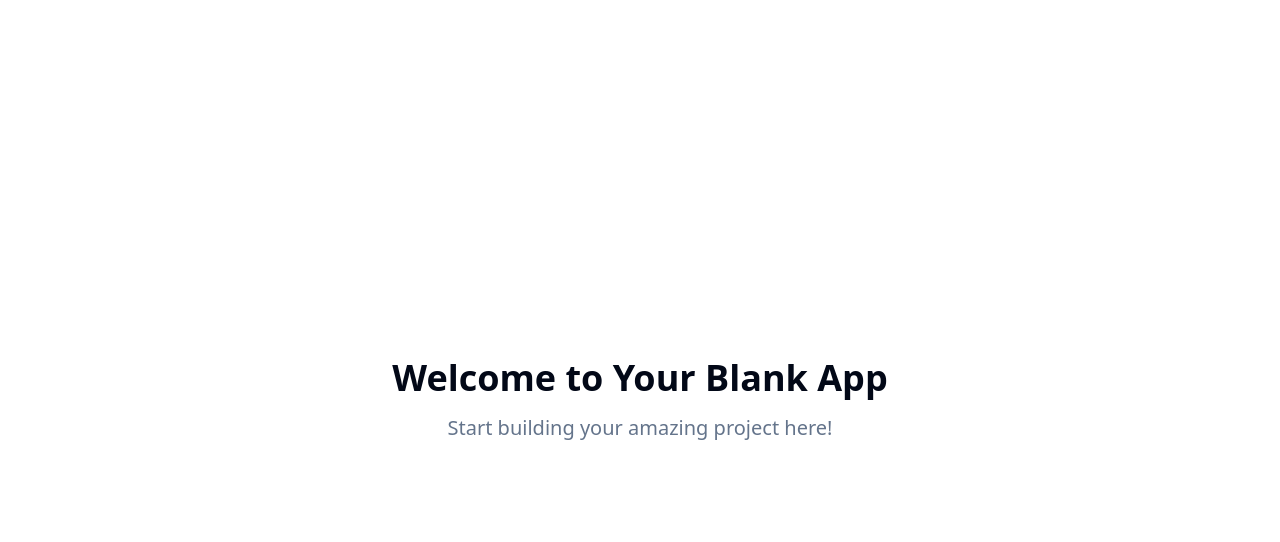
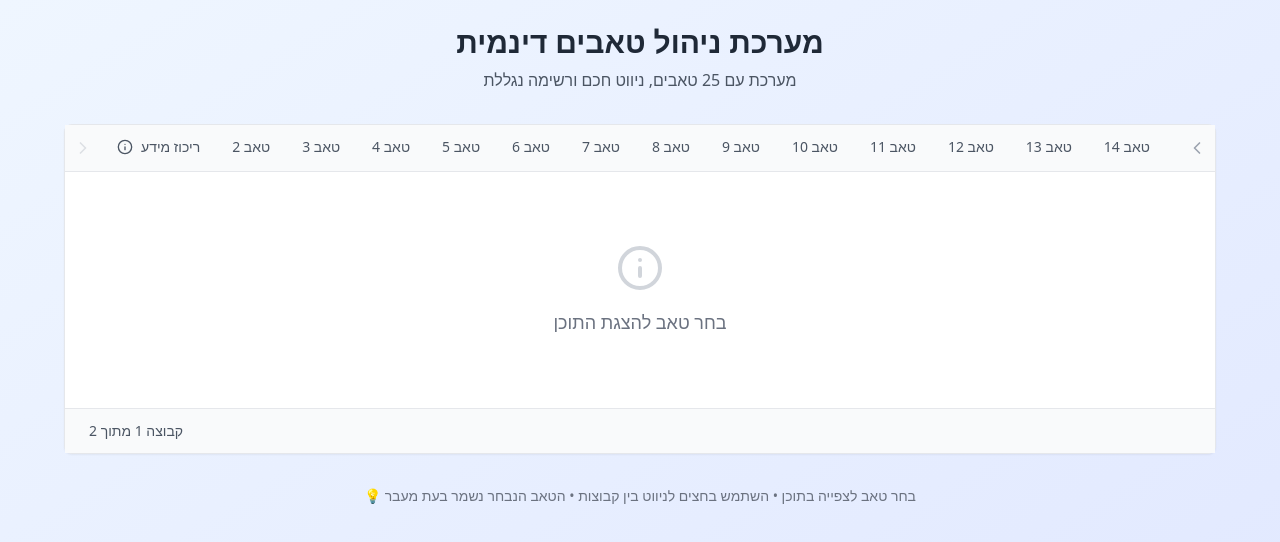
Before and after one commit to ttprojectgithub/icon-scroll-tabs, a React (Vite) app: page / in a window 1280 px wide. Shown: the top 542 px of the page. Built offline with nearby package versions, Linux system fonts and the light colour scheme.

Commit message:
Implement tabbed menu and list
Implement a tabbed menu with navigation and a scrollable list with icons.

```diff
--- /dev/null
+++ b/src/components/DynamicTabs.tsx
@@ -0,0 +1,197 @@
+
+import React, { useState, useEffect } from 'react';
+import { ChevronLeft, ChevronRight, Info, Home, Settings, FileText, Users, Calendar, Mail, Phone, Globe, Database, Lock, Edit, Search, Clock, Archive, Download } from 'lucide-react';
+
+interface TabData {
+  id: number;
+  name: string;
+}
+
+interface ListItem {
+  id: number;
+  text: string;
+  icon: React.ComponentType<any>;
+  color?: string;
+}
+
+const DynamicTabs = () => {
+  // Generate 25 tabs
+  const allTabs: TabData[] = Array.from({ length: 25 }, (_, i) => ({
+    id: i + 1,
+    name: i === 0 ? 'ריכוז מידע' : `טאב ${i + 1}`
+  }));
+
+  const [currentGroup, setCurrentGroup] = useState(0);
+  const [selectedTab, setSelectedTab] = useState<number | null>(null);
+  const [rememberedTab, setRememberedTab] = useState<number | null>(null);
+  const tabsPerGroup = 18;
+  const maxGroups = Math.ceil(allTabs.length / tabsPerGroup);
+
+  // Sample list items with various icons
+  const listItems: ListItem[] = [
+    { id: 1, text: 'פרטי לקוח ראשי', icon: Users, color: 'blue' },
+    { id: 2, text: 'מידע חשבון בנק', icon: Database, color: 'green' },
+    { id: 3, text: 'היסטוריית עסקאות', icon: Clock, color: 'purple' },
+    { id: 4, text: 'מסמכים משפטיים', icon: FileText, color: 'red' },
+    { id: 5, text: 'פגישות מתוזמנות', icon: Calendar, color: 'orange' },
+    { id: 6, text: 'התכתבות אימייל', icon: Mail, color: 'cyan' },
+    { id: 7, text: 'פרטי קשר', icon: Phone, color: 'pink' },
+    { id: 8, text: 'אתר אינטרנט', icon: Globe, color: 'indigo' },
+    { id: 9, text: 'הגדרות אבטחה', icon: Lock, color: 'gray' },
+    { id: 10, text: 'עריכת פרופיל', icon: Edit, color: 'yellow' },
+    { id: 11, text: 'חיפוש מתקדם', icon: Search, color: 'teal' },
+    { id: 12, text: 'ארכיון מסמכים', icon: Archive, color: 'brown' },
+    { id: 13, text: 'הורדות קבצים', icon: Download, color: 'lime' },
+    { id: 14, text: 'דוח סטטיסטיקות', icon: FileText, color: 'violet' },
+    { id: 15, text: 'ניהול משתמשים', icon: Users, color: 'rose' }
+  ];
+
+  const getVisibleTabs = () => {
+    const infoTab = allTabs[0]; // ריכוז מידע - always visible
+    const startIndex = currentGroup * tabsPerGroup + 1;
+    let regularTabs = allTabs.slice(startIndex, startIndex + tabsPerGroup - 1);
+
+    // If we have a remembered tab and it's not in current view, insert it as second tab
+    if (rememberedTab && rememberedTab !== 1) {
+      const isRememberedInView = regularTabs.some(tab => tab.id === rememberedTab);
+      if (!isRememberedInView) {
+        const rememberedTabData = allTabs.find(tab => tab.id === rememberedTab);
+        if (rememberedTabData) {
+          regularTabs = [rememberedTabData, ...regularTabs.slice(0, tabsPerGroup - 2)];
+        }
+      }
+    }
+
+    return [infoTab, ...regularTabs];
+  };
+
+  const handleTabClick = (tabId: number) => {
+    setSelectedTab(tabId);
+    setRememberedTab(tabId);
+  };
+
+  const handleNavigation = (direction: 'prev' | 'next') => {
+    if (direction === 'prev' && currentGroup > 0) {
+      setCurrentGroup(currentGroup - 1);
+    } else if (direction === 'next' && currentGroup < maxGroups - 1) {
+      setCurrentGroup(currentGroup + 1);
+    }
+  };
+
+  const getColorClasses = (color?: string) => {
+    const colorMap: { [key: string]: string } = {
+      blue: 'bg-blue-50 border-blue-200 text-blue-700',
+      green: 'bg-green-50 border-green-200 text-green-700',
+      purple: 'bg-purple-50 border-purple-200 text-purple-700',
+      red: 'bg-red-50 border-red-200 text-red-700',
+      orange: 'bg-orange-50 border-orange-200 text-orange-700',
+      cyan: 'bg-cyan-50 border-cyan-200 text-cyan-700',
+      pink: 'bg-pink-50 border-pink-200 text-pink-700',
+      indigo: 'bg-indigo-50 border-indigo-200 text-indigo-700',
+      gray: 'bg-gray-50 border-gray-200 text-gray-700',
+      yellow: 'bg-yellow-50 border-yellow-200 text-yellow-700',
+      teal: 'bg-teal-50 border-teal-200 text-teal-700',
+      brown: 'bg-amber-50 border-amber-200 text-amber-700',
+      lime: 'bg-lime-50 border-lime-200 text-lime-700',
+      violet: 'bg-violet-50 border-violet-200 text-violet-700',
+      rose: 'bg-rose-50 border-rose-200 text-rose-700'
+    };
+    return colorMap[color || 'gray'] || colorMap.gray;
+  };
+
+  return (
+    <div className="w-full max-w-6xl mx-auto bg-white border border-gray-200 rounded-lg shadow-sm">
+      {/* Tabs Container */}
+      <div className="flex items-center border-b border-gray-200 bg-gray-50">
+        {/* Left Arrow */}
+        <button
+          onClick={() => handleNavigation('prev')}
+          disabled={currentGroup === 0}
+          className="p-2 text-gray-400 hover:text-gray-600 disabled:opacity-30 disabled:cursor-not-allowed transition-colors"
+        >
+          <ChevronRight className="w-5 h-5" />
+        </button>
+
+        {/* Tabs */}
+        <div className="flex-1 flex overflow-hidden">
+          {getVisibleTabs().map((tab) => (
+            <button
+              key={tab.id}
+              onClick={() => handleTabClick(tab.id)}
+              className={`
+                flex-shrink-0 px-4 py-3 text-sm font-medium border-b-2 transition-all duration-200
+                ${selectedTab === tab.id
+                  ? 'border-blue-500 text-blue-600 bg-white'
+                  : 'border-transparent text-gray-600 hover:text-gray-800 hover:border-gray-300'
+                }
+                ${tab.id === 1 ? 'flex items-center gap-2' : ''}
+              `}
+            >
+              {tab.id === 1 && <Info className="w-4 h-4" />}
+              {tab.name}
+            </button>
+          ))}
+        </div>
+
+        {/* Right Arrow */}
+        <button
+          onClick={() => handleNavigation('next')}
+          disabled={currentGroup >= maxGroups - 1}
+          className="p-2 text-gray-400 hover:text-gray-600 disabled:opacity-30 disabled:cursor-not-allowed transition-colors"
+        >
+          <ChevronLeft className="w-5 h-5" />
+        </button>
+      </div>
+
+      {/* Content Area */}
+      <div className="p-6">
+        {selectedTab ? (
+          <div>
+            <h3 className="text-lg font-semibold text-gray-800 mb-4">
+              תוכן {allTabs.find(t => t.id === selectedTab)?.name}
+            </h3>
+
+            {/* Scrollable List */}
+            <div className="max-h-96 overflow-y-auto border border-gray-200 rounded-lg">
+              <div className="space-y-1 p-4">
+                {listItems.map((item) => {
+                  const IconComponent = item.icon;
+                  return (
+                    <div
+                      key={item.id}
+                      className={`
+                        flex items-center gap-3 p-3 rounded-lg border transition-all duration-200
+                        hover:shadow-md cursor-pointer
+                        ${getColorClasses(item.color)}
+                      `}
+                    >
+                      <IconComponent className="w-5 h-5 flex-shrink-0" />
+                      <span className="font-medium">{item.text}</span>
+                    </div>
+                  );
+                })}
+              </div>
+            </div>
+          </div>
+        ) : (
+          <div className="text-center py-12 text-gray-500">
+            <Info className="w-12 h-12 mx-auto mb-4 text-gray-300" />
+            <p className="text-lg">בחר טאב להצגת התוכן</p>
+          </div>
+        )}
+      </div>
+
+      {/* Status Bar */}
+      <div className="px-6 py-3 bg-gray-50 border-t border-gray-200 text-sm text-gray-600 flex justify-between items-center">
+        <span>קבוצה {currentGroup + 1} מתוך {maxGroups}</span>
+        {rememberedTab && (
+          <span className="text-blue-600">
+            טאב זכור: {allTabs.find(t => t.id === rememberedTab)?.name}
+          </span>
+        )}
+      </div>
+    </div>
+  );
+};
+
+export default DynamicTabs;
--- a/src/pages/Index.tsx
+++ b/src/pages/Index.tsx
@@ -1,11 +1,24 @@
-// Update this page (the content is just a fallback if you fail to update the page)
+
+import DynamicTabs from "@/components/DynamicTabs";
 
 const Index = () => {
   return (
-    <div className="min-h-screen flex items-center justify-center bg-background">
-      <div className="text-center">
-        <h1 className="text-4xl font-bold mb-4">Welcome to Your Blank App</h1>
-        <p className="text-xl text-muted-foreground">Start building your amazing project here!</p>
+    <div className="min-h-screen bg-gradient-to-br from-blue-50 to-indigo-100 p-6">
+      <div className="max-w-7xl mx-auto">
+        <div className="text-center mb-8">
+          <h1 className="text-3xl font-bold text-gray-800 mb-2">
+            מערכת ניהול טאבים דינמית
+          </h1>
+          <p className="text-gray-600">
+            מערכת עם 25 טאבים, ניווט חכם ורשימה נגללת
+          </p>
+        </div>
+
+        <DynamicTabs />
+
+        <div className="mt-8 text-center text-sm text-gray-500">
+          <p>💡 בחר טאב לצפייה בתוכן • השתמש בחצים לניווט בין קבוצות • הטאב הנבחר נשמר בעת מעבר</p>
+        </div>
       </div>
     </div>
   );
```
